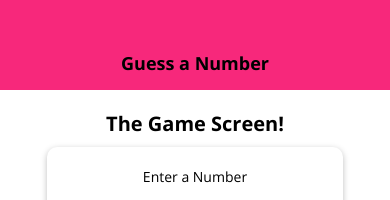
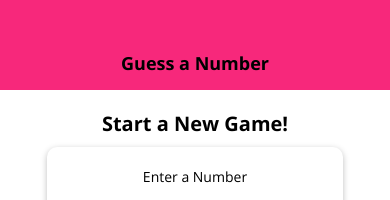
Before and after one commit to batuhanbalaban/native-number-guesser, a React Native app: screen / in a window 390 px wide. Shown: the top 200 px of the page. Built offline with nearby package versions, Linux system fonts and the light colour scheme.

Commit message:
icons added

```diff
--- a/screens/GameScreen.js
+++ b/screens/GameScreen.js
@@ -1,5 +1,6 @@
 import React, { useState, useRef, useEffect } from 'react';
 import { View, StyleSheet, Text, Button, Alert } from 'react-native';
+import { Ionicons } from '@expo/vector-icons';
 import NumberContainer from '../components/NumberContainer';
 import Card from '../components/Card';
 import TextBody from '../components/TextBody';
@@ -47,8 +48,12 @@ const GameScreen = props => {
             <TextBody>Opponent's Guess</TextBody>
             <NumberContainer>{currentGuess}</NumberContainer>
             <Card style={styles.buttonContainer}>
-                <ButtonMain onPress={nextGuessHandler.bind(this, 'lower')} >LOWER</ButtonMain>
-                <ButtonMain onPress={nextGuessHandler.bind(this, 'greater')} >GREATER</ButtonMain>
+                <ButtonMain onPress={nextGuessHandler.bind(this, 'lower')} >
+                    <Ionicons name="md-remove" size={24} coloe="white" />
+                </ButtonMain>
+                <ButtonMain onPress={nextGuessHandler.bind(this, 'greater')} >
+                    <Ionicons name="md-add" size={24} coloe="white" />
+                </ButtonMain>
             </Card>
         </View>
     );
--- a/screens/StartGameScreen.js
+++ b/screens/StartGameScreen.js
@@ -52,7 +52,7 @@ const StartGameScreen = props => {
     return (
         <TouchableWithoutFeedback onPress={() => { Keyboard.dismiss(); }}>
             <View style={styles.screen}>
-                <TextTitle style={styles.title}>The Game Screen!</TextTitle>
+                <TextTitle style={styles.title}>Start a New Game!</TextTitle>
                 <Card style={styles.inputContainer}>
                     <TextBody>Enter a Number</TextBody>
                     <Input style={styles.input}
```
